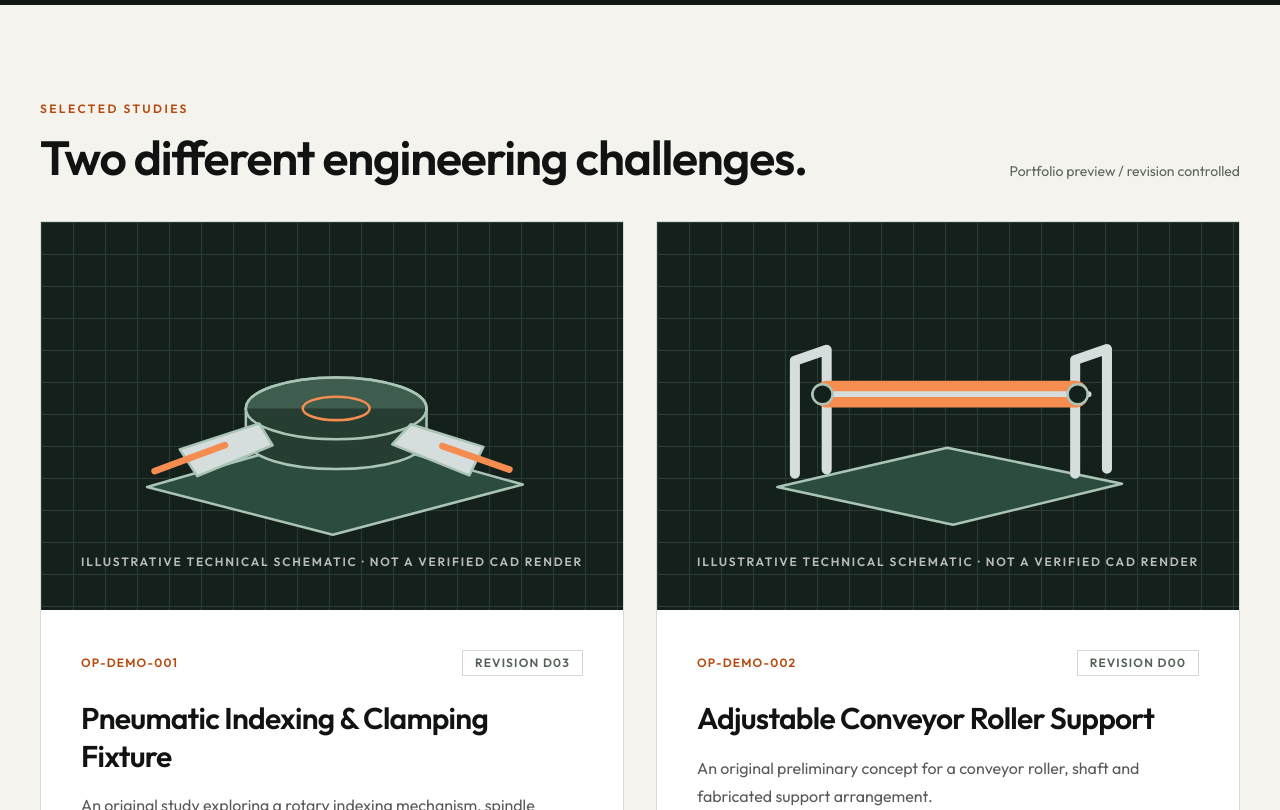
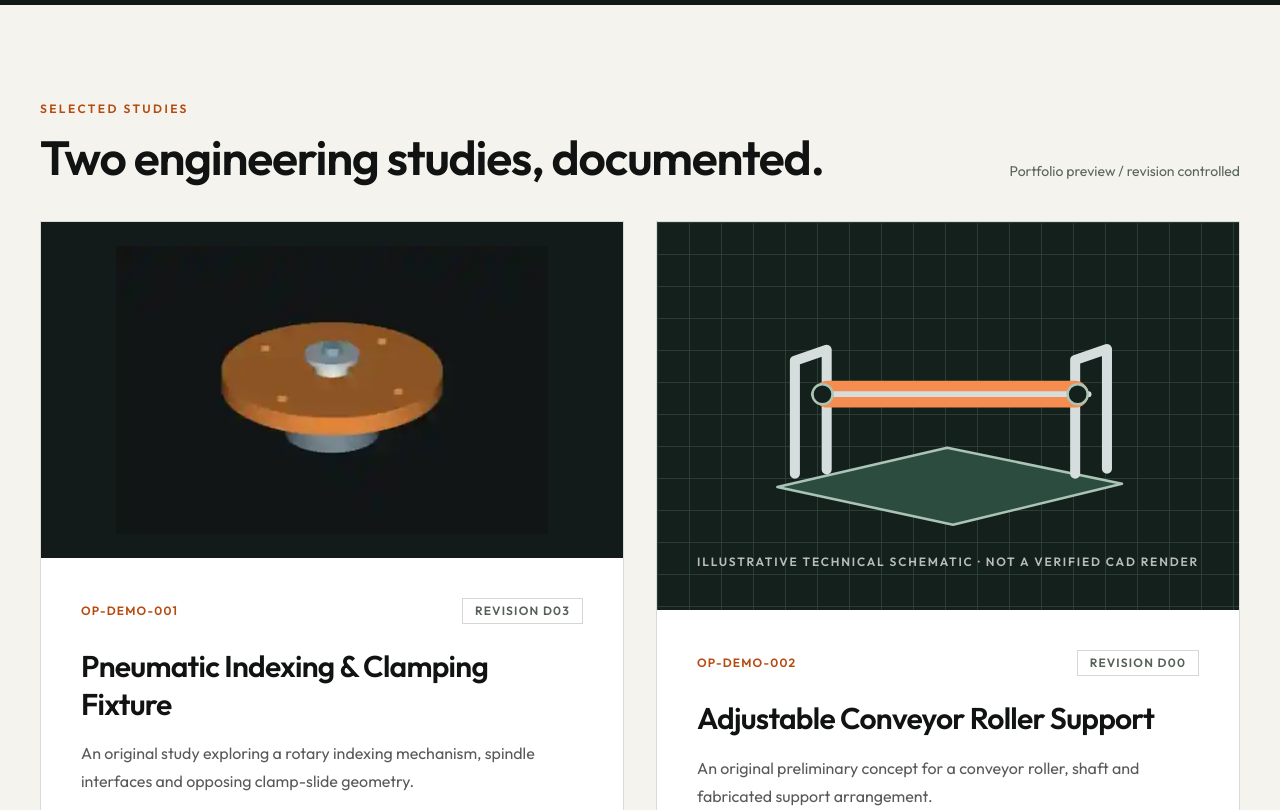
Before and after one commit to zeeshankhanminhas/Overflow-Partner, a Next.js app: page /demonstrations in a window 1280 px wide. Shown: the part 580-1390 px from the top of the page. Built offline with nearby package versions, Linux system fonts and the light colour scheme; no server answers.

Commit message:
portfolio: add authentic D03 CAD rendering to project selection card

```diff
--- a/app/demonstrations/page.tsx
+++ b/app/demonstrations/page.tsx
@@ -2,6 +2,8 @@ import type {Metadata} from 'next';
 import Link from 'next/link';
 import PageShell from '@/components/marketing/PageShell';
 import StudySketch from '@/components/demonstrations/StudySketch';
+import Image from 'next/image';
+import {cadDataUri} from '@/lib/demonstrationCadPreviews';
 import {studies} from '@/lib/engineeringStudies';
 
 export const metadata:Metadata={title:'Engineering Development Portfolio | Overflow Partner',description:'Explore original mechanical engineering development studies, their scope and documented technical review status.',robots:{index:false,follow:false}};
@@ -20,9 +22,9 @@ export default function DemonstrationsPage(){return <PageShell>
    </div>
  </div></section>
  <section className="bg-[#f4f3ee] py-20 md:py-24"><div className="container_large padding_global">
-   <div className="mb-10 flex flex-wrap items-end justify-between gap-4"><div><p className="text-xs font-semibold uppercase tracking-[.2em] text-[#b74a0f]">Selected studies</p><h2 className="mt-4 text-4xl font-semibold tracking-tight md:text-5xl">Two different engineering challenges.</h2></div><span className="text-sm text-[#59645c]">Portfolio preview / revision controlled</span></div>
+   <div className="mb-10 flex flex-wrap items-end justify-between gap-4"><div><p className="text-xs font-semibold uppercase tracking-[.2em] text-[#b74a0f]">Selected studies</p><h2 className="mt-4 text-4xl font-semibold tracking-tight md:text-5xl">Two engineering studies, documented.</h2></div><span className="text-sm text-[#59645c]">Portfolio preview / revision controlled</span></div>
    <div className="grid gap-8 lg:grid-cols-2">{studies.map((s,i)=><article key={s.id} className="group overflow-hidden border border-black/15 bg-white">
-     <Link href={`/demonstrations/${s.slug}`} className="block focus-visible:outline-offset-[-5px]" aria-label={`View ${s.title} engineering study`}><StudySketch roller={i===1}/></Link>
+     <Link href={`/demonstrations/${s.slug}`} className="block focus-visible:outline-offset-[-5px]" aria-label={`View ${s.title} engineering study`}>{i===0?<div className="flex min-h-[285px] items-center justify-center bg-[#121b19] p-6"><Image src={cadDataUri("d03Assembly")} alt="Actual D03 indexing spindle CAD subassembly render" width={430} height={290} unoptimized className="max-h-72 w-full object-contain"/></div>:<StudySketch roller/>}</Link>
      <div className="p-7 md:p-10"><div className="flex flex-wrap items-center justify-between gap-3 text-xs font-semibold uppercase tracking-widest"><span className="text-[#b74a0f]">{s.id}</span><span className="border border-[#d6d7d0] px-3 py-1 text-[#556158]">Revision {s.revision}</span></div>
       <h3 className="mt-6 text-3xl font-semibold leading-tight tracking-tight">{s.title}</h3><p className="mt-4 text-base leading-7 text-black/65">{s.description}</p>
       <p className="mt-6 border-l-2 border-[#b74a0f] pl-3 text-sm font-medium text-[#79421f]">{s.status}</p>
```
